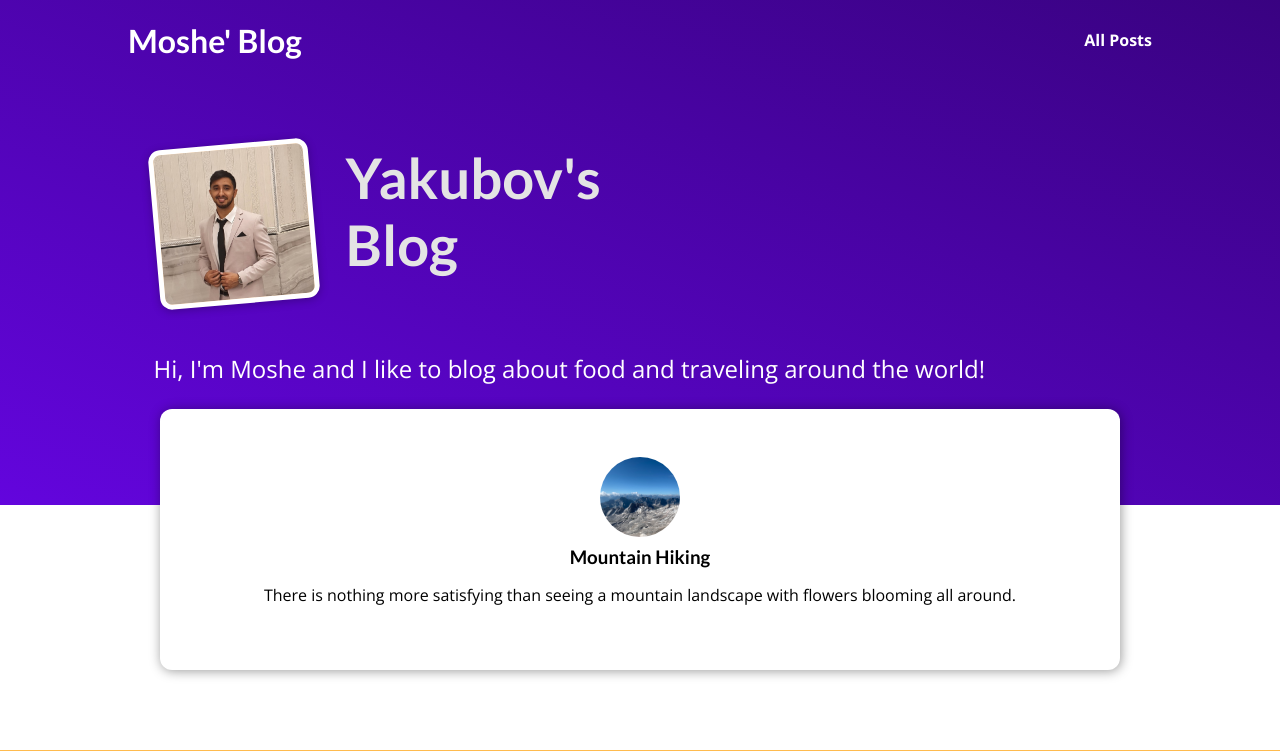
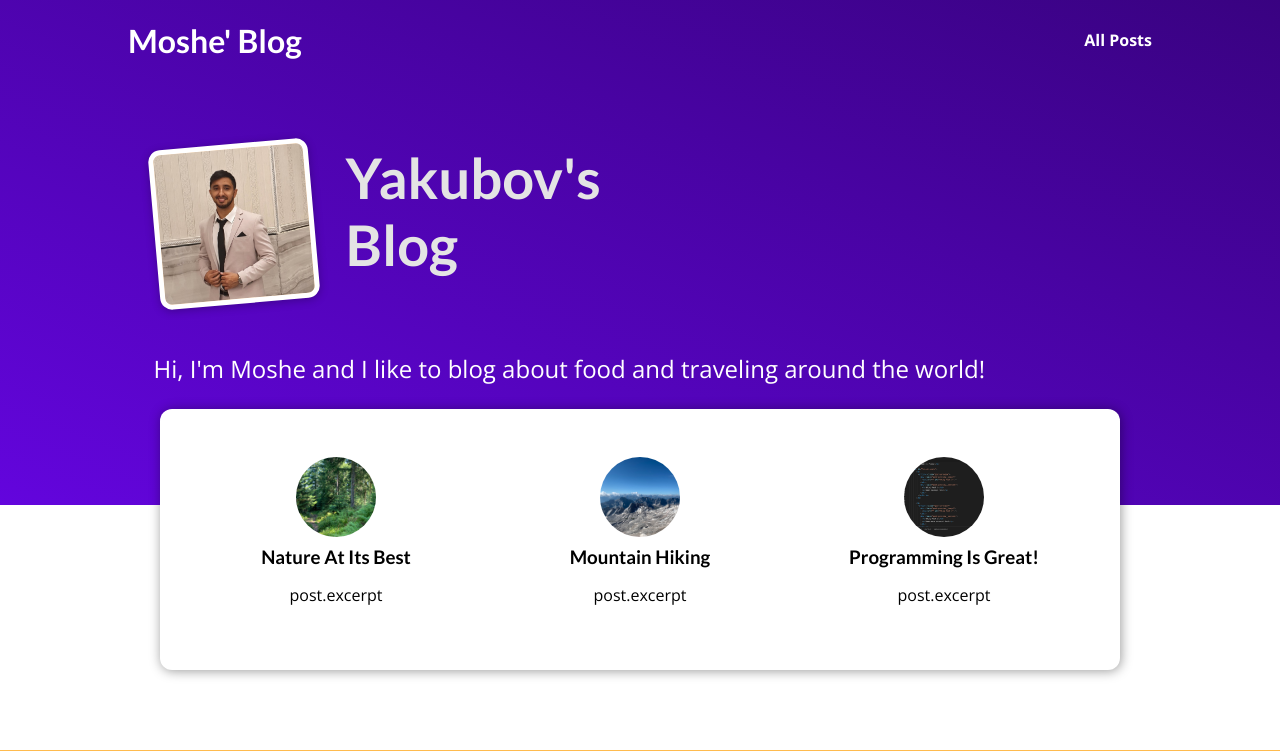
Before and after one commit to mosheyaku/Blog, a Django app: page / in a window 1280 px wide. Shown: the top 751 px of the page. Run offline with Django 4.2, Linux system fonts and the light colour scheme.

Commit message:
Using the data we added and displaying recent posts of this data on the main page.

```diff
--- a/blog/templates/blog/includes/post.html
+++ b/blog/templates/blog/includes/post.html
@@ -2,12 +2,11 @@
 
 <li>
     <article class="post">
-        <a href="{% url "post_details-page" "the-mountains" %}">
-            <img src="{% static "blog/images/mountains.jpg" %}" alt="Mountain Hiking">
+        <a href="{% url "post_details-page" post.slug %}">
+            <img src="{% static "blog/images/"|add:post.image %}" alt="{{ post.title }}">
             <div class="post_content">
-                <h3>Mountain Hiking</h3>
-                <p>There is nothing more satisfying than seeing a mountain
-                    landscape with flowers blooming all around. </p>
+                <h3>{{ post.title }}</h3>
+                <p> post.excerpt </p>
             </div>
         </a>
     </article>
--- a/blog/templates/blog/index.html
+++ b/blog/templates/blog/index.html
@@ -22,7 +22,9 @@
 
     <section id="latest-posts">
         <ul>
-            {% include "blog/includes/post.html" %}
+            {% for post in posts %}
+                {% include "blog/includes/post.html" %}
+            {% endfor %}
         </ul>
     </section>
 
--- a/blog/views.py
+++ b/blog/views.py
@@ -1,7 +1,7 @@
 from django.shortcuts import render
 from datetime import date
 
-posts = [
+all_posts = [
     {
         "slug": "hike-in-the-mountains",
         "image": "mountains.jpg",
@@ -48,9 +48,19 @@
         """
     }
 ]
+
+
 # Create your views here.
+
+def get_date(post):
+    return post['date']
+
+
 def start_page(request):
-    return render(request, "blog/index.html")
+    sorted_posts = sorted(all_posts, key=get_date)
+    latest_posts = sorted_posts[-3:]
+    return render(request, "blog/index.html",
+                  {"posts": latest_posts})
 
 
 def posts(request):
```
Also changed, not shown: blog/static/blog/images/coding.jpg (added), blog/static/blog/images/woods.jpg (added).
